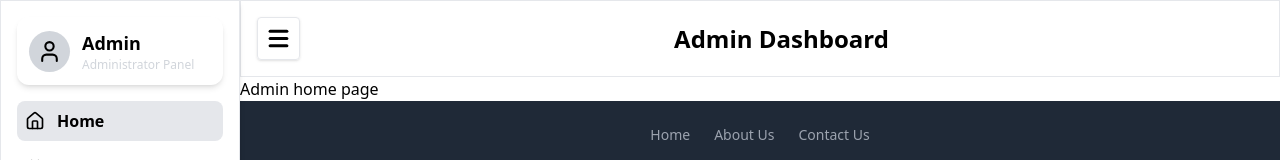
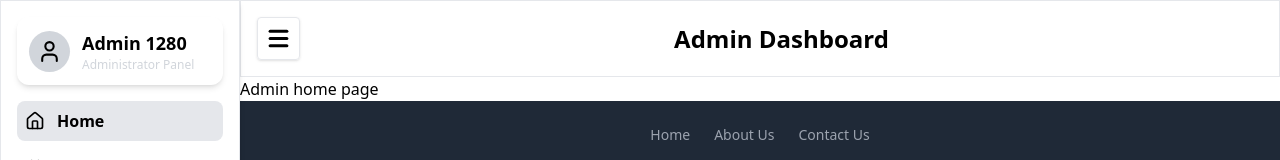
Before and after one commit to rishikesh-babu/Event-Management, a React (Vite) app in the folder client/: page /admin in a window 1280 px wide. Both pictures are taken after a click on the element 38 px from the left and 38 px from the top of the page. Shown: the top 160 px of the page. Built offline with nearby package versions, Linux system fonts and the light colour scheme; no server answers.

Commit message:
Sample commit

```diff
--- a/client/src/Components/Admin/AdminSideBar.jsx
+++ b/client/src/Components/Admin/AdminSideBar.jsx
@@ -42,7 +42,7 @@ export default function AdminSideBar({ openSideBar, toggleSideBar }) {
                 </div>
 
                 <div>
-                    <h2 className='text-lg font-semibold'>Admin </h2>
+                    <h2 className='text-lg font-semibold'>Admin {screenSize} </h2>
                     <p className='text-xs text-gray-300'>Administrator Panel</p>
                 </div>
 
```
